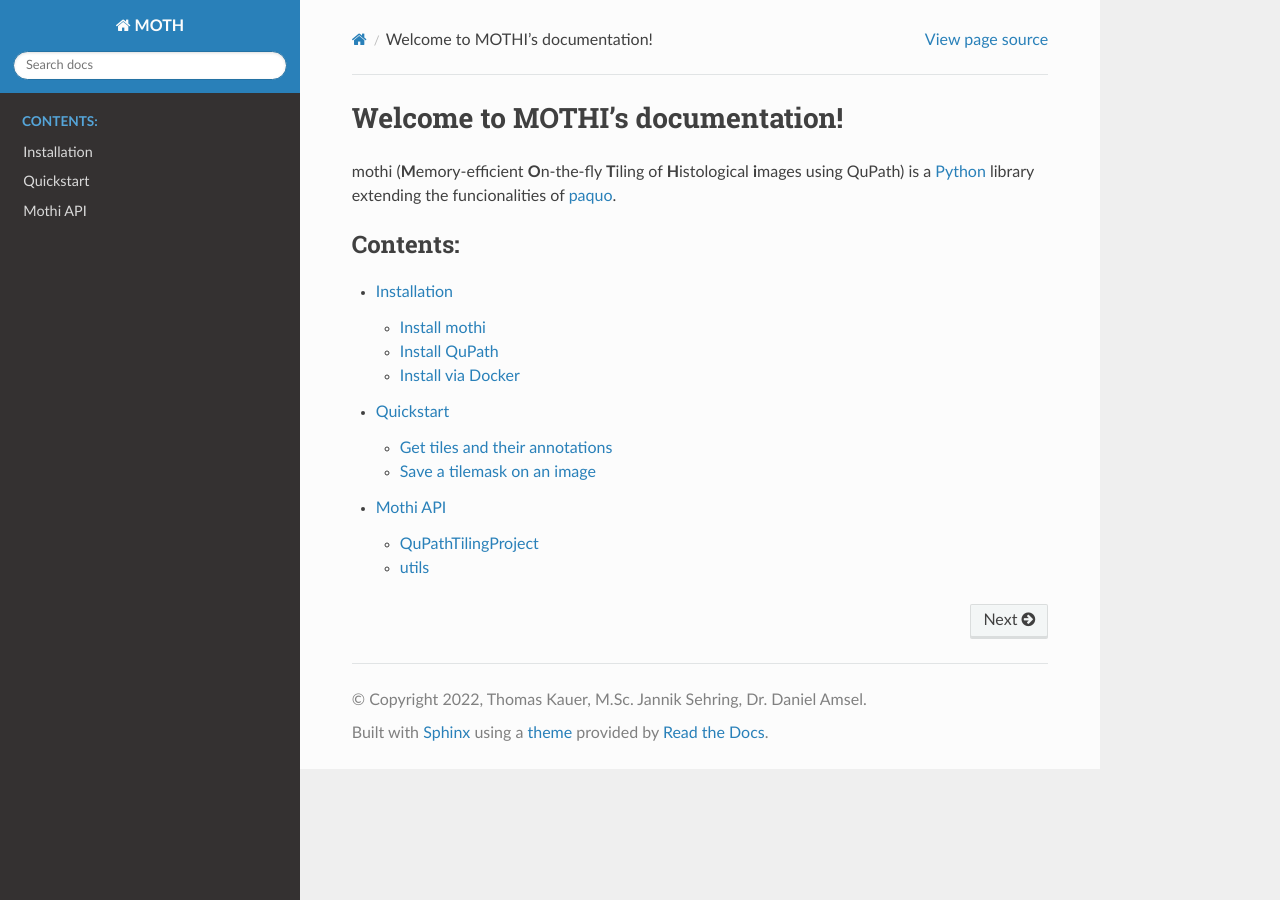
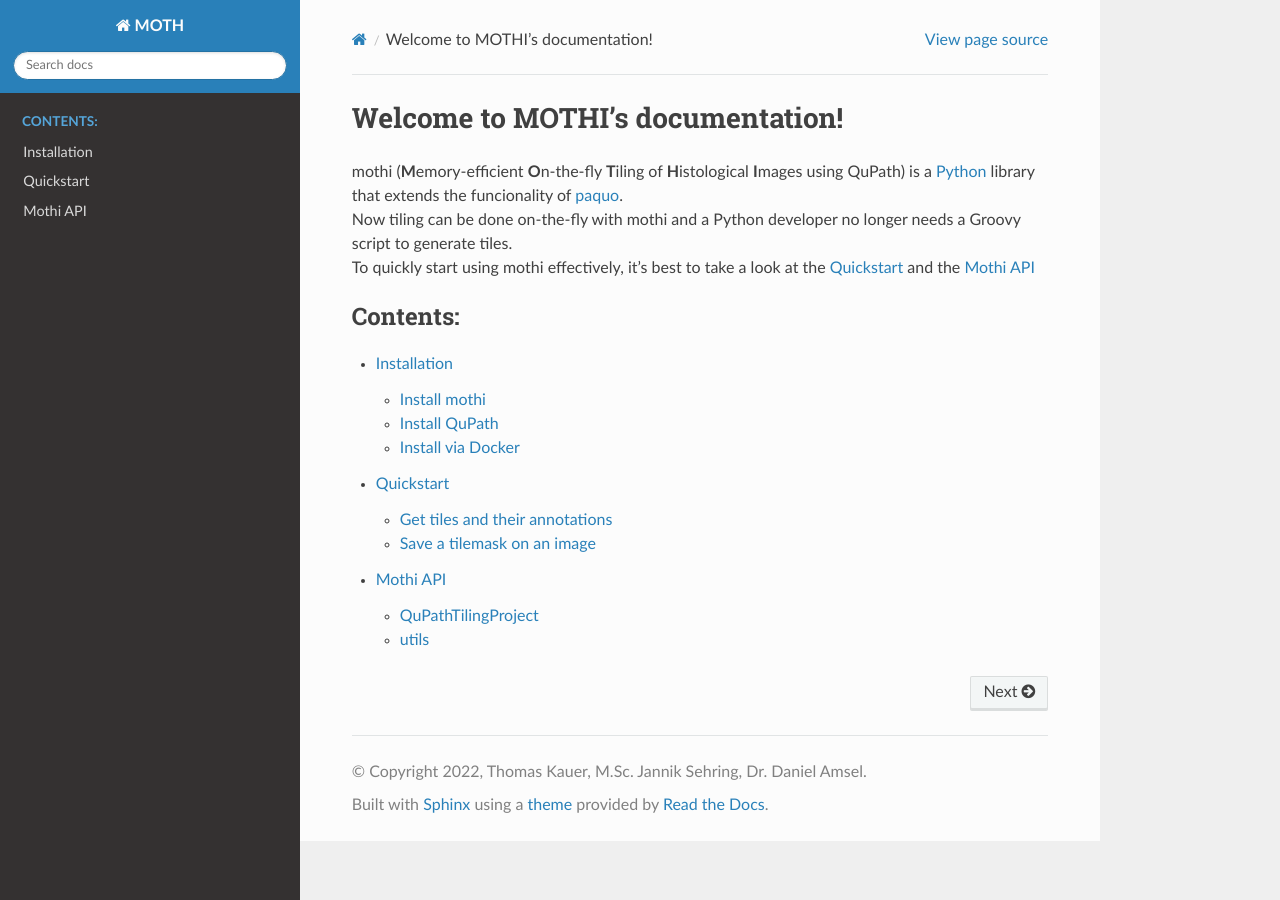
Before and after one commit to Neuropathology-Giessen/MOTH, a Sphinx documentation site: the page built from docs/source/index.rst, in a window 1280 px wide. Built offline with Sphinx 7.4.7 and the Read the Docs theme 2.0.0, drawn with Linux system fonts in a browser that asks for light colours.

```diff
--- a/docs/source/api.rst
+++ b/docs/source/api.rst
@@ -1,4 +1,4 @@
-.. _mothi api:
+.. _api:
 
 =========
 Mothi API
--- a/docs/source/index.rst
+++ b/docs/source/index.rst
@@ -7,10 +7,12 @@
 Welcome to MOTHI's documentation!
 =================================
 
-| mothi (**M**\emory-efficient **O**\n-the-fly **T**\iling of **H**\istological **i**\mages using QuPath) is a
-  `Python <https://www.python.org/>`_
-  library extending the funcionalities of
-  `paquo <https://github.com/bayer-science-for-a-better-life/paquo>`_.
+| mothi (**M**\emory-efficient **O**\n-the-fly **T**\iling of **H**\istological **I**\mages using QuPath)
+  is a `Python <https://www.python.org/>`_ library
+  that extends the funcionality of `paquo <https://github.com/bayer-science-for-a-better-life/paquo>`_.
+| Now tiling can be done on-the-fly with mothi
+  and a Python developer no longer needs a Groovy script to generate tiles.
+| To quickly start using mothi effectively, it's best to take a look at the :ref:`quickstart` and the :ref:`api`
 
 .. toctree::
    :maxdepth: 2
--- a/docs/source/quickstart.rst
+++ b/docs/source/quickstart.rst
@@ -1,3 +1,5 @@
+.. _quickstart:
+
 ==========
 Quickstart
 ==========
```
Also changed, not shown: other parts of docs/source/quickstart.rst (+2 -2 lines), README.md (+9 -0 lines).
